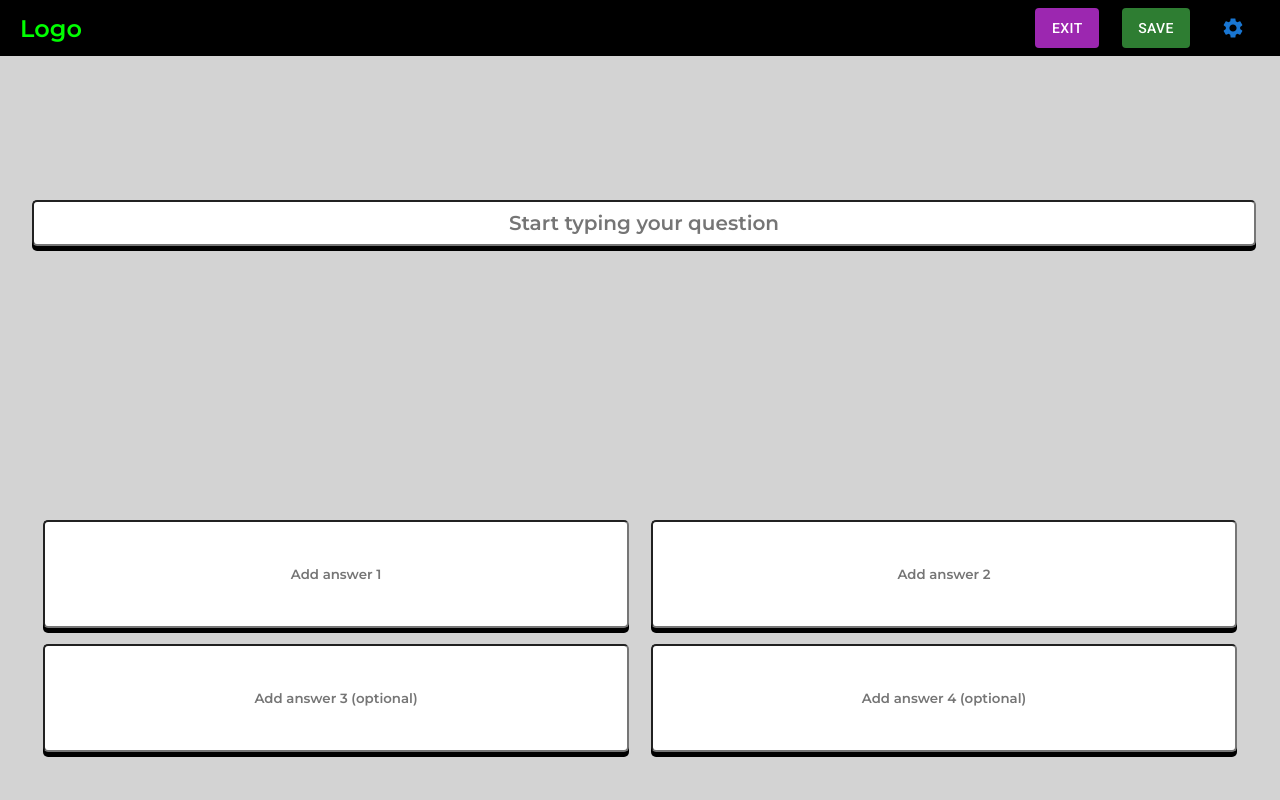
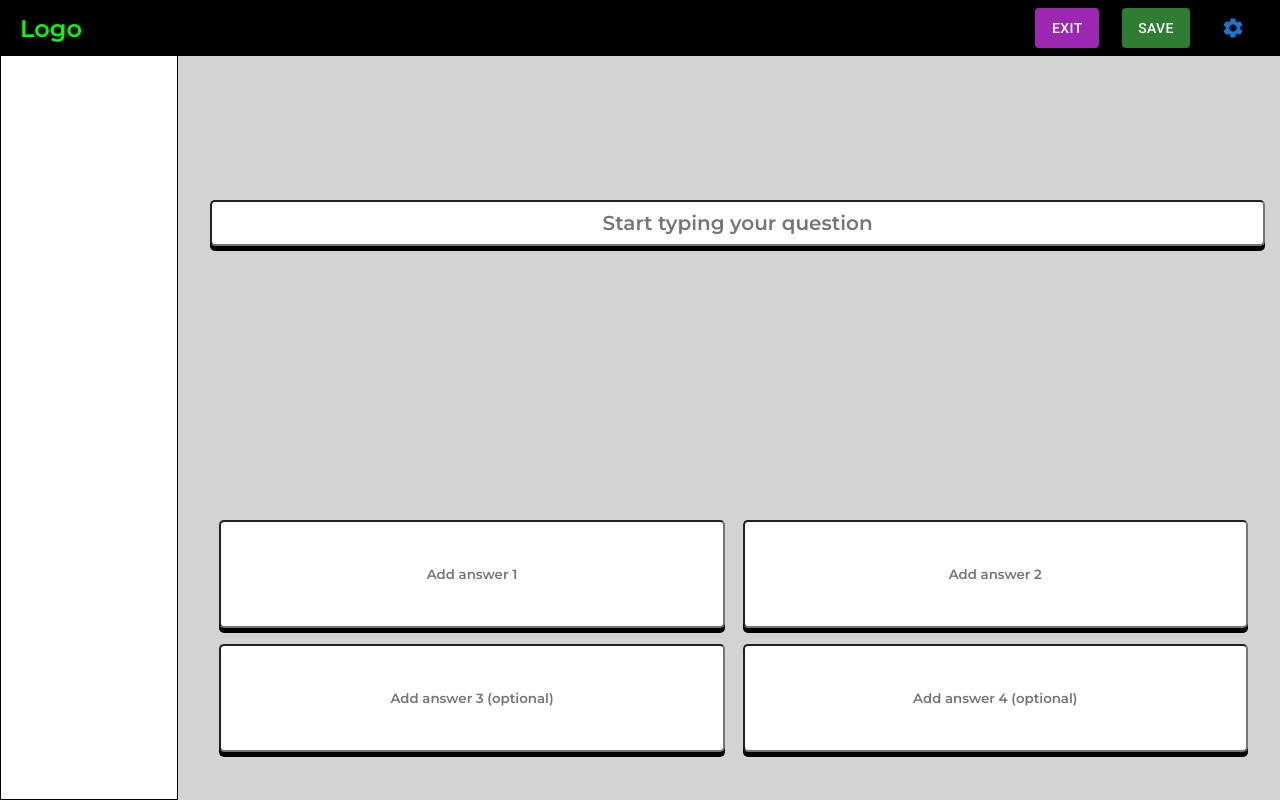
Before and after one commit to flow-state-15/aa_m5_kahoot, a React (Create React App) app in the folder frontend/: page /createquiz in a window 1280 px wide. Built offline with nearby package versions, Linux system fonts and the light colour scheme.

Commit message:
add side bar for tracking number of questions. no content yet

```diff
--- a/frontend/src/components/Quiz/CreateQuestion/index.tsx
+++ b/frontend/src/components/Quiz/CreateQuestion/index.tsx
@@ -4,6 +4,7 @@ const BackgroundDiv = styled('div')({
     backgroundColor: 'lightgray',
     width: '100vw',
     height: '100vh',
+    position: 'relative'
 });
 
 const StyledInput = styled('input')({
@@ -20,7 +21,7 @@ const ContainerDiv = styled('div')({
     gridTemplateRows: '1fr 1fr',
     position: 'absolute',
     bottom: '15vh',
-    width: '95vw',
+    width: '95%',
     height: '10rem',
     left: "2.5vw",
     rowGap: '1rem',
--- a/frontend/src/components/Quiz/CreateQuiz/index.tsx
+++ b/frontend/src/components/Quiz/CreateQuiz/index.tsx
@@ -9,17 +9,41 @@ interface QProps {
     setShowNav: React.Dispatch<React.SetStateAction<boolean>>,
 }
 
+const StyledDiv = styled('div')({
+    display: 'flex',
+    flexDirection: 'column',
+    height: '100vh',
+    width: '100vw',
+    backgroundColor: 'lightgray',
+});
+
+const PageContainer = styled('div')({
+    display: 'flex',
+    maxWidth: '100vw',
+});
+
+const SideContainer = styled('div')({
+    width: '12.808rem',
+    border: '1px solid black',
+    backgroundColor: 'white',
+});
+
 export default function CreateQuiz(props: QProps) {
 
     useEffect(() => {
         props.setShowNav(false);
-    }, [])
+    }, []);
 
     return (
-        <>
+        <StyledDiv>
             <CreateNav />
-            <CreateQuestion />
-            {/* <QuestionDetails /> */}
-        </>
+            <PageContainer>
+                <SideContainer>
+
+                </SideContainer>
+                <CreateQuestion />
+                <QuestionDetails />
+            </PageContainer>
+        </StyledDiv>
     );
 }
--- a/frontend/src/components/Quiz/QuestionDetails/index.tsx
+++ b/frontend/src/components/Quiz/QuestionDetails/index.tsx
@@ -1,5 +1,12 @@
+import { styled } from "@mui/material"
+
+const TestText = styled("h2")({
+    color: "red",
+    position: "absolute",
+})
+
 export default function QuestionDetails() {
     return (
-        <h2>QuestionDetailsComponent</h2>
+        <TestText>QuestionDetailsComponent</TestText>
     )
 }
```
